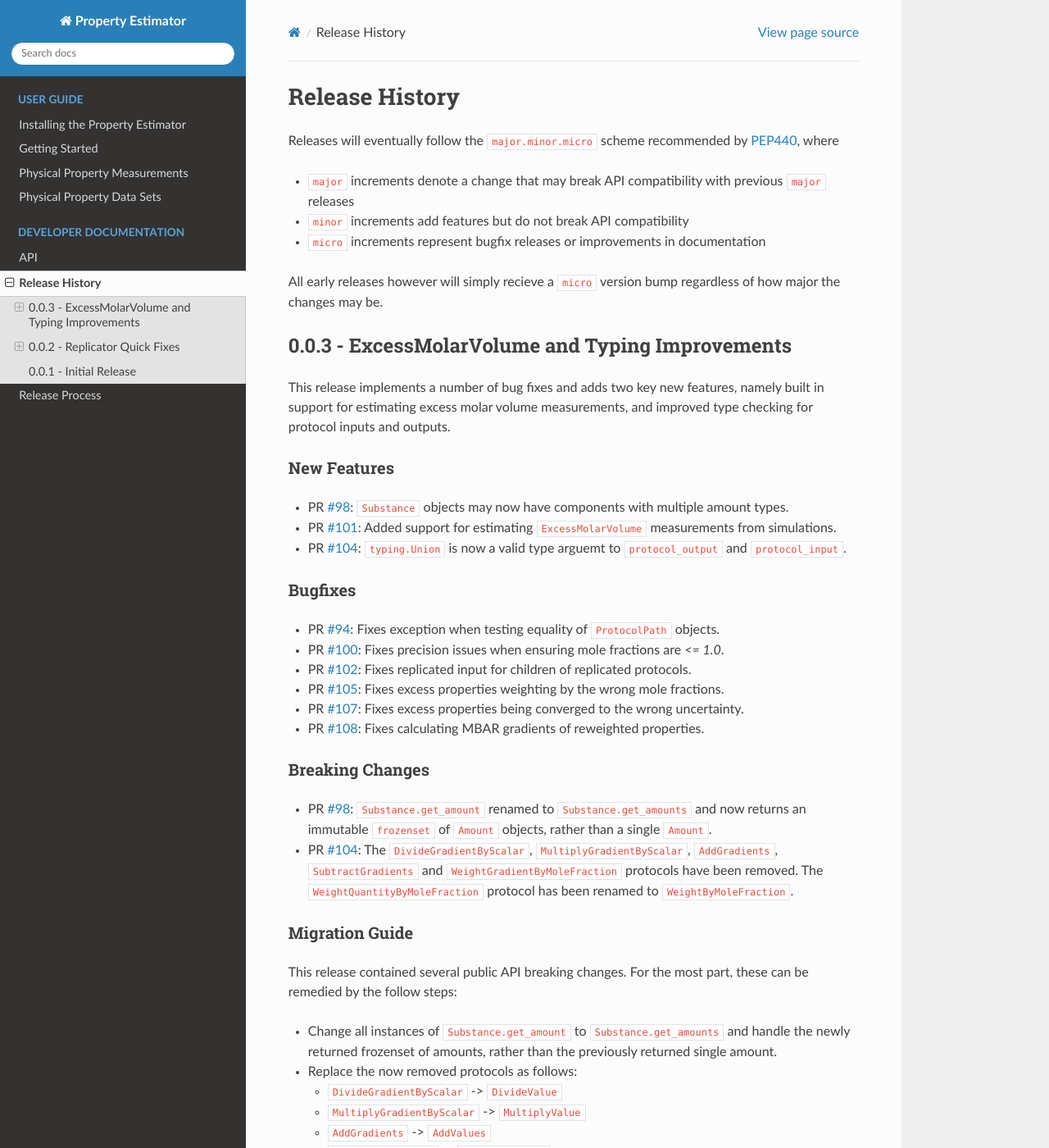
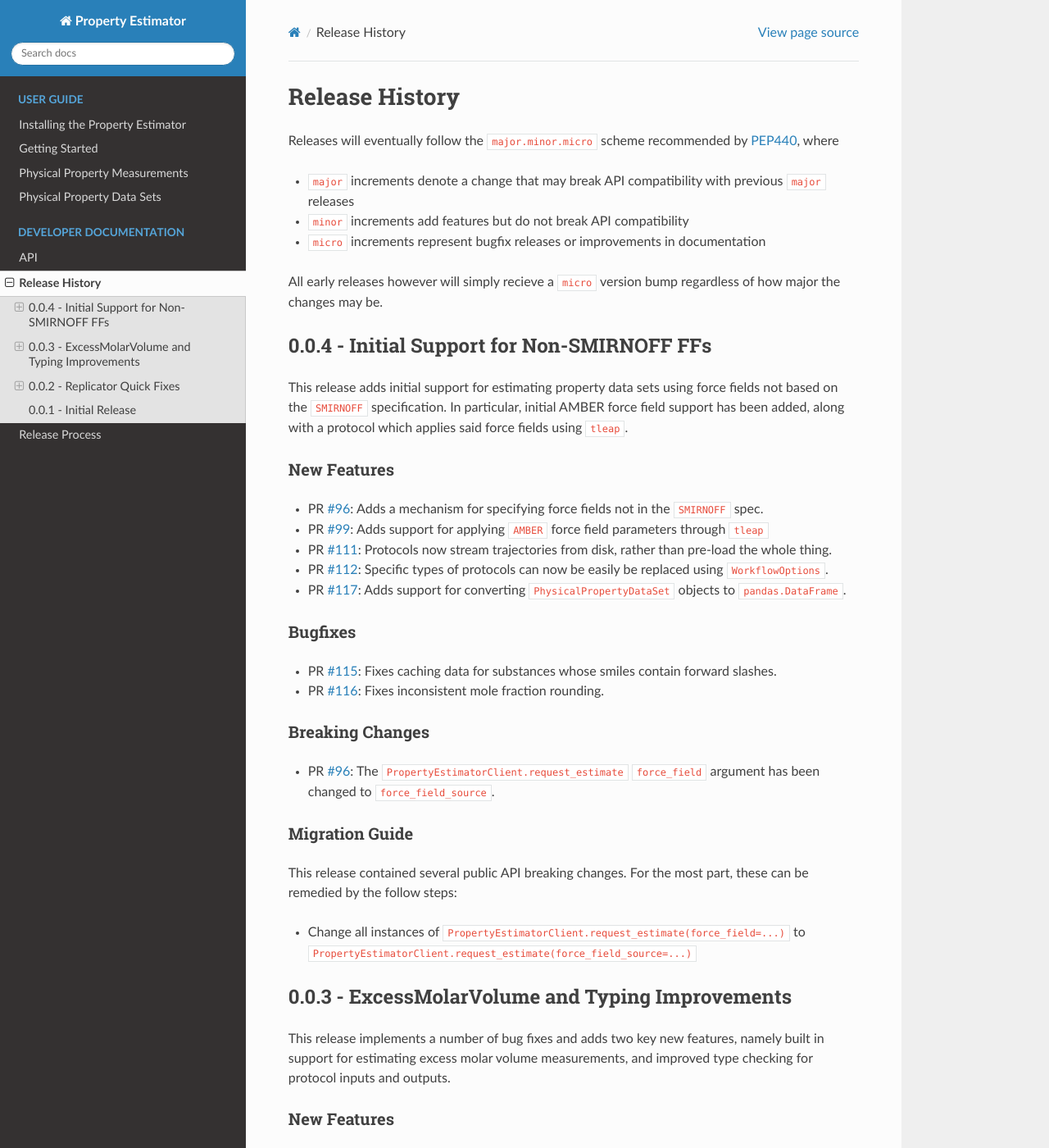
Before and after one commit to openforcefield/openff-evaluator, a Sphinx documentation site: the page built from docs/releasehistory.rst, in a window 1280 px wide and 1400 px high. Shown: the whole window at 82% size. Built offline with Sphinx 7.4.7 and the Read the Docs theme 2.0.0, drawn with Linux system fonts in a browser that asks for light colours.

Commit message:
Initial commit.

```diff
--- a/docs/releasehistory.rst
+++ b/docs/releasehistory.rst
@@ -10,6 +10,41 @@ Releases will eventually follow the ``major.minor.micro`` scheme recommended by
 
 All early releases however will simply recieve a ``micro`` version bump regardless of
 how major the changes may be.
+
+0.0.4 - Initial Support for Non-SMIRNOFF FFs
+--------------------------------------------
+
+This release adds initial support for estimating property data sets using force fields
+not based on the ``SMIRNOFF`` specification. In particular, initial AMBER force field support
+has been added, along with a protocol which applies said force fields using ``tleap``.
+
+New Features
+""""""""""""
+
+* PR `#96 <https://github.com/openforcefield/propertyestimator/pull/96>`_: Adds a mechanism for specifying force fields not in the ``SMIRNOFF`` spec.
+* PR `#99 <https://github.com/openforcefield/propertyestimator/pull/99>`_: Adds support for applying ``AMBER`` force field parameters through ``tleap``
+* PR `#111 <https://github.com/openforcefield/propertyestimator/pull/111>`_: Protocols now stream trajectories from disk, rather than pre-load the whole thing.
+* PR `#112 <https://github.com/openforcefield/propertyestimator/pull/112>`_: Specific types of protocols can now be easily be replaced using ``WorkflowOptions``.
+* PR `#117 <https://github.com/openforcefield/propertyestimator/pull/117>`_: Adds support for converting ``PhysicalPropertyDataSet`` objects to ``pandas.DataFrame``.
+
+Bugfixes
+""""""""
+
+* PR `#115 <https://github.com/openforcefield/propertyestimator/pull/115>`_: Fixes caching data for substances whose smiles contain forward slashes.
+* PR `#116 <https://github.com/openforcefield/propertyestimator/pull/116>`_: Fixes inconsistent mole fraction rounding.
+
+Breaking Changes
+""""""""""""""""
+
+* PR `#96 <https://github.com/openforcefield/propertyestimator/pull/96>`_: The ``PropertyEstimatorClient.request_estimate`` ``force_field`` argument has been changed to ``force_field_source``.
+
+Migration Guide
+"""""""""""""""
+
+This release contained several public API breaking changes. For the most part, these can be
+remedied by the follow steps:
+
+* Change all instances of ``PropertyEstimatorClient.request_estimate(force_field=...)`` to ``PropertyEstimatorClient.request_estimate(force_field_source=...)``
 
 
 0.0.3 - ExcessMolarVolume and Typing Improvements
```
